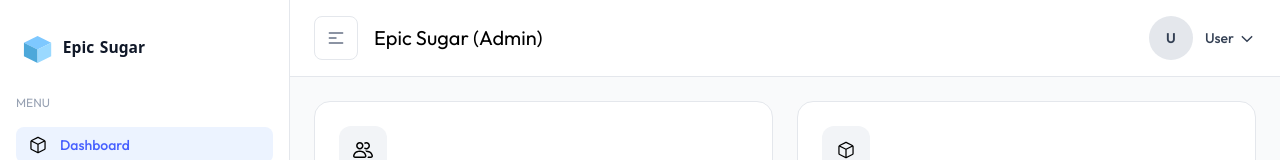
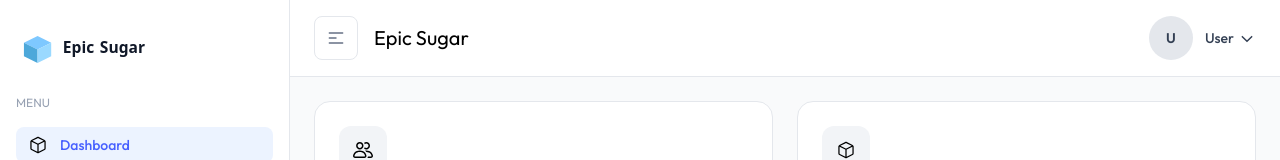
Before and after one commit to sharadkale2611/nextjs-epic-sugar, a Next.js app: page / in a window 1280 px wide. Shown: the top 160 px of the page. Built offline with nearby package versions, Linux system fonts and the light colour scheme; no server answers.

Commit message:
AppHeader updated to show dynamic roles

```diff
--- a/src/layout/AppHeader.tsx
+++ b/src/layout/AppHeader.tsx
@@ -4,14 +4,23 @@ import NotificationDropdown from "@/components/header/NotificationDropdown";
 import UserDropdown from "@/components/header/UserDropdown";
 import LogoutButton from "@/components/molecules/LogoutButton";
 import { useSidebar } from "@/context/SidebarContext";
+import { RootState } from "@/store";
 import Image from "next/image";
 import Link from "next/link";
 import React, { useState ,useEffect,useRef} from "react";
+import { useSelector } from "react-redux";
 
 const AppHeader: React.FC = () => {
   const [isApplicationMenuOpen, setApplicationMenuOpen] = useState(false);
 
   const { isMobileOpen, toggleSidebar, toggleMobileSidebar } = useSidebar();
+
+  const user = useSelector((state: RootState) => state.auth.user);
+  const userRoles = user?.roles || [];
+  const formattedRoles = userRoles.length > 0
+    ? `(${userRoles.join(', ')})`
+    : '';
+
 
   const handleToggle = () => {
     if (window.innerWidth >= 1024) {
@@ -123,7 +132,7 @@ const AppHeader: React.FC = () => {
 
           <div className="hidden lg:block">
             <div className="relative">
-              <h2 className="text-xl dark:text-white">Epic Sugar (Admin)</h2>
+              <h2 className="text-xl dark:text-white">Epic Sugar {formattedRoles}</h2>
             </div>
           </div>
         </div>
```
